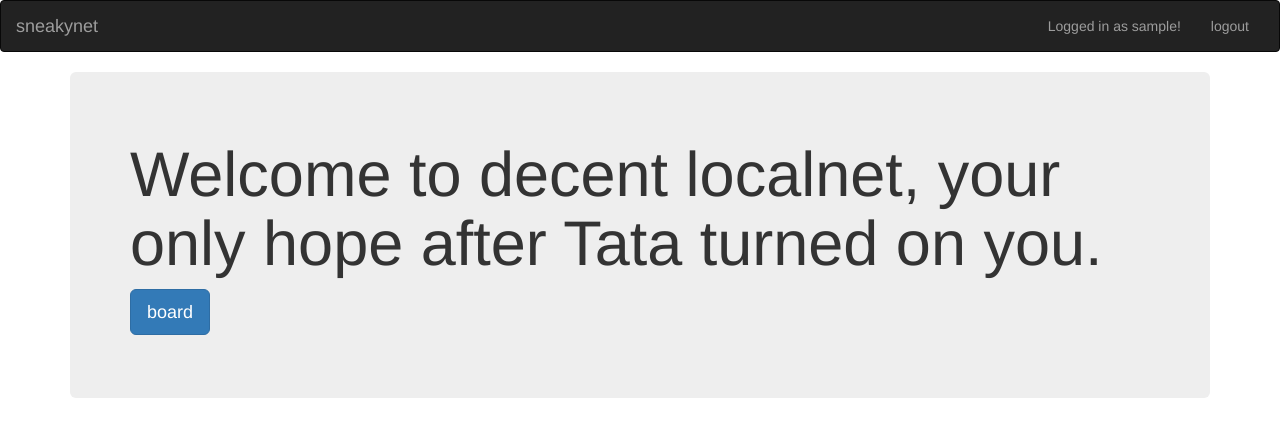
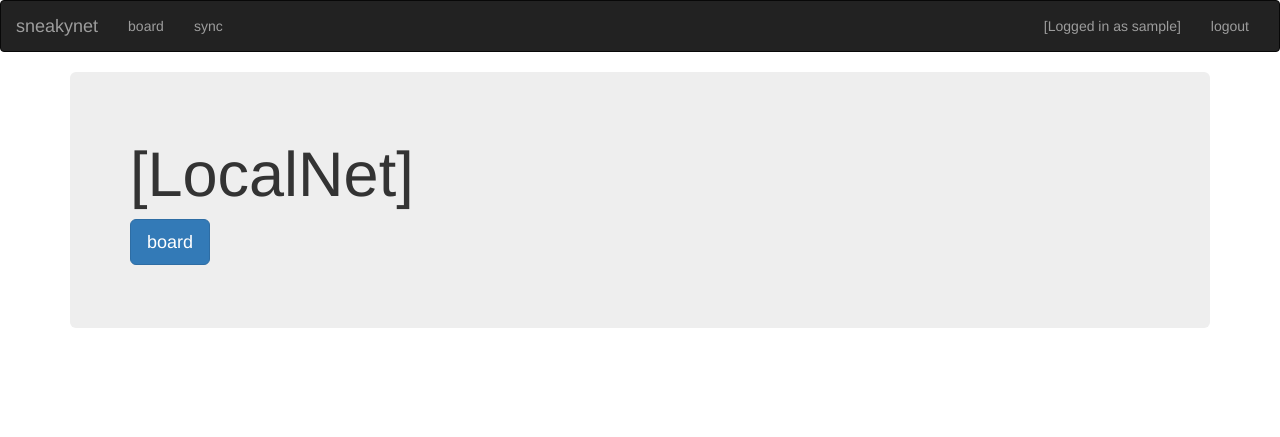
Before and after one commit to DecentLabs/sneakynet, a Flask app: page / in a window 1280 px wide. Shown: the top 437 px of the page. Run offline with Flask 2, Linux system fonts and the light colour scheme; a user stored in the database is signed in; tables that the repository leaves empty hold one stand-in row (values such as "Sample post"); some libraries are stand-ins or nearby versions.

Commit message:
File reorganization

```diff
--- a/main.py
+++ b/services/main.py
@@ -19,8 +19,6 @@ db = SQLAlchemy(app)
 login_manager = LoginManager()
 login_manager.init_app(app)
 
-class Object(object):
-    pass
 
 @app.route('/')
 def home():
@@ -231,9 +229,9 @@ class Thread(db.Model):
         self.external = False
         if source_node != NODE_NAME:
             self.external = True
+        self.creation_time = now
+        if creation_time is not None:
             self.creation_time = creation_time
-        else:
-            self.creation_time = now
 
         hash_base = "{}{}{}{}".format(
             self.title,
@@ -532,7 +530,7 @@ def sync_action(direction):
     if request.method == "POST" and direction == "in":
         nodepath = request.form["node"]
         print nodepath
-        for seqnum in sorted(int(num) for num in listdir(nodepath)):
+        for seqnum in sorted(int(num) for num in listdir(nodepath) if int(num)>0):
             do_sync_in(basedir, path.split(nodepath)[-1], str(seqnum))
             flash("sync successful from {}".format(nodepath))
             return redirect(url_for("sync_home"))
--- a/templates/_nav.html
+++ b/services/templates/_nav.html
@@ -13,15 +13,21 @@
     <div class="collapse navbar-collapse" id="bs-example-navbar-collapse-1">
         {% if current_user.is_authenticated %}
           <ul class="nav navbar-nav navbar-right">
-            <li><a href="#">Logged in as {{ current_user.username }}!</a></li>
+            <li><a href="#">[Logged in as {{ current_user.username }}]</a></li>
             <li><a href="{{ url_for("logout") }}">logout</a></li>
           </ul>
         {% else %}
-          <ul class="nav navbar-nav">
+          <ul class="nav navbar-nav navbar-right">
             <li><a href="{{ url_for("register") }}">register</a></li>
             <li><a href="{{ url_for("login") }}">login</a></li>
           </ul>
         {% endif %}
+        <ul class="nav navbar-nav">
+            <li><a href="{{ url_for("board_home") }}">board</a></li>
+        {% if current_user.is_admin %}
+            <li><a href="{{ url_for("sync_home") }}">sync</a></li>
+        {% endif %}
+          </ul>
     </div>
   </div>
 </nav>
--- a/templates/home.html
+++ b/services/templates/home.html
@@ -4,7 +4,7 @@
 {% endblock %}
 {% block content %}
     <div class="jumbotron">
-      <h1>Welcome to decent localnet, your only hope after Tata turned on you.</h1>
+      <h1>[LocalNet]</h1>
       <p><a href="{{ url_for("board_home") }}" class="btn btn-primary btn-lg">board</a></p>
     </div>
 {% endblock %}
```
Also changed, not shown: services/README.md (renamed from README.md), services/db-init.py (renamed from db-init.py), services/package.json (renamed from package.json), services/requirements.txt (renamed from requirements.txt), services/templates/_header.html (renamed from templates/_header.html), services/templates/base.html (renamed from templates/base.html), services/templates/board_home.html (renamed from templates/board_home.html), services/templates/login.html (renamed from templates/login.html), services/templates/macros.html (renamed from templates/macros.html), services/templates/new_message.html (renamed from templates/new_message.html), services/templates/new_thread.html (renamed from templates/new_thread.html), services/templates/register.html (renamed from templates/register.html), services/templates/sync_home.html (renamed from templates/sync_home.html), services/templates/sync_node_choice.html (renamed from templates/sync_node_choice.html), 1 more files, 2 other files.
